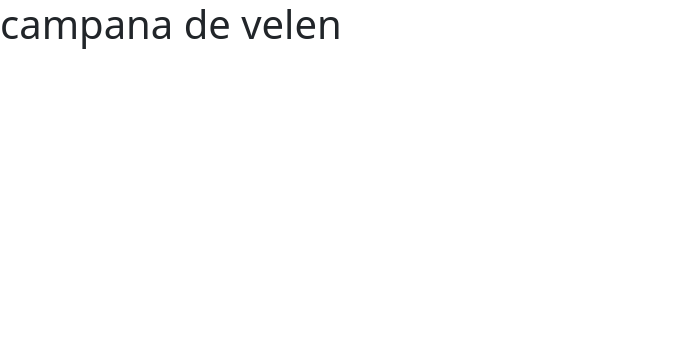
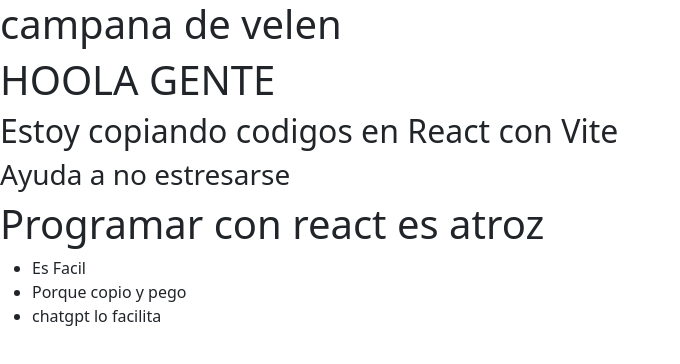
Before and after one commit to Azterbaez/frontend_faz, a React (Vite) app: page / in a window 1280 px wide. Shown: the top 364 px of the page, without its empty margins (0-680 px from the left). Built offline with nearby package versions, Linux system fonts and the light colour scheme.

Commit message:
rectificacion de datos anteriores

```diff
--- a/package.json
+++ b/package.json
@@ -10,8 +10,12 @@
     "preview": "vite preview"
   },
   "dependencies": {
+    "bootstrap": "^5.3.8",
+    "bootstrap-icons": "^1.13.1",
     "react": "^19.1.1",
-    "react-dom": "^19.1.1"
+    "react-bootstrap": "^2.10.10",
+    "react-dom": "^19.1.1",
+    "react-router-dom": "^7.9.4"
   },
   "devDependencies": {
     "@eslint/js": "^9.36.0",
--- a/src/App.jsx
+++ b/src/App.jsx
@@ -1,10 +1,14 @@
 import{useState} from "react";
 import './App.css';
+import Titulo from "./components/Titulo.jsx";
+import Mensaje from "./components/Mensaje.jsx";
 
 const App = () => {
   return (
   <>
 <h1> campana de velen </h1>
+   <Titulo/>
+    <Mensaje/>
   </>
   );
 }
--- a/src/components/Mensaje.jsx
+++ b/src/components/Mensaje.jsx
@@ -12,3 +12,4 @@ const Mensaje = () => {
         </>
     );
 }
+export default Mensaje;
--- a/src/components/Titulo.jsx
+++ b/src/components/Titulo.jsx
@@ -1,4 +1,5 @@
 import React from 'react';
+
 const Titulo = () => {
     return (
         <>
```
Also changed, not shown: 1 other file (tests, documents, lock files or other folders).
